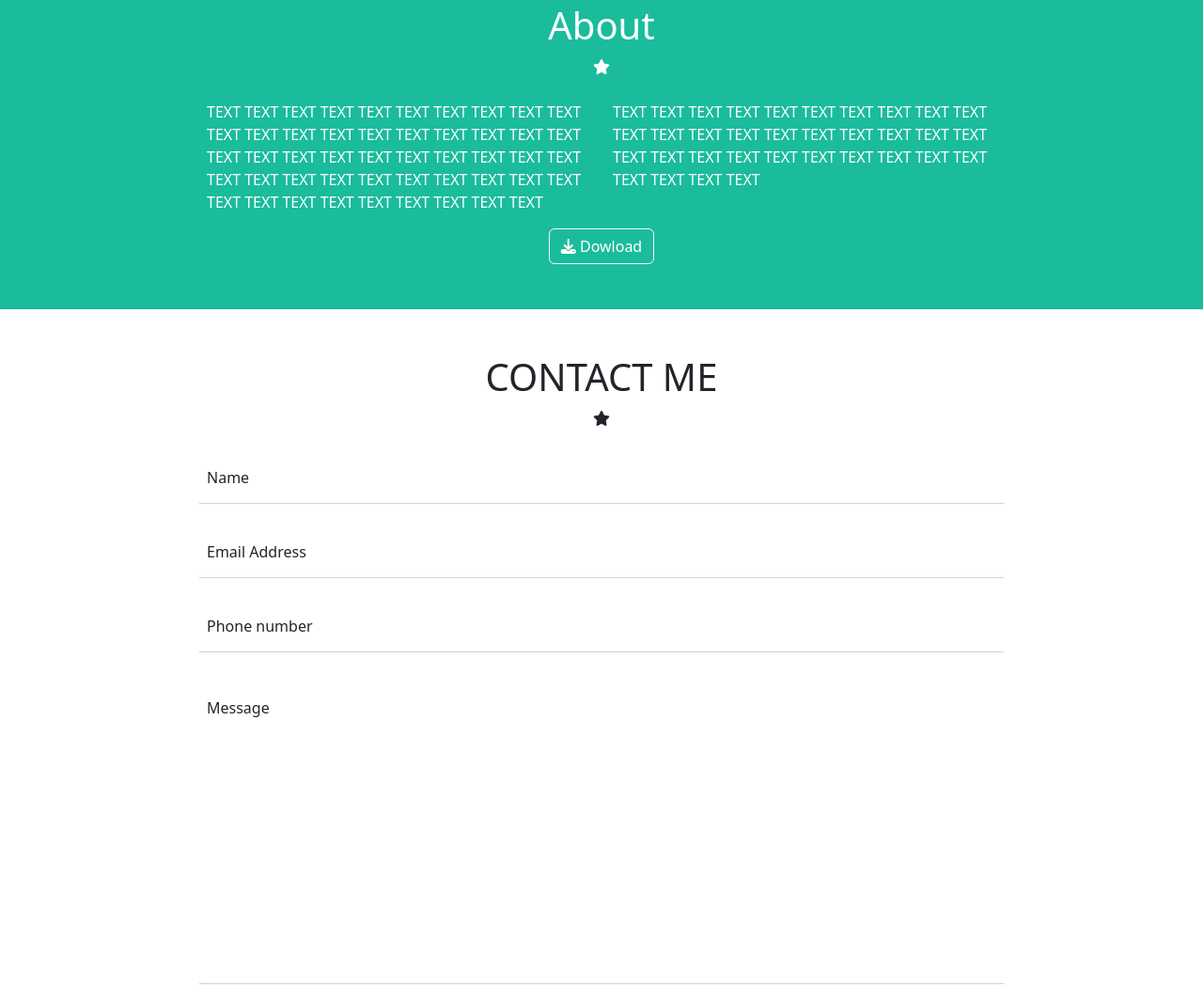
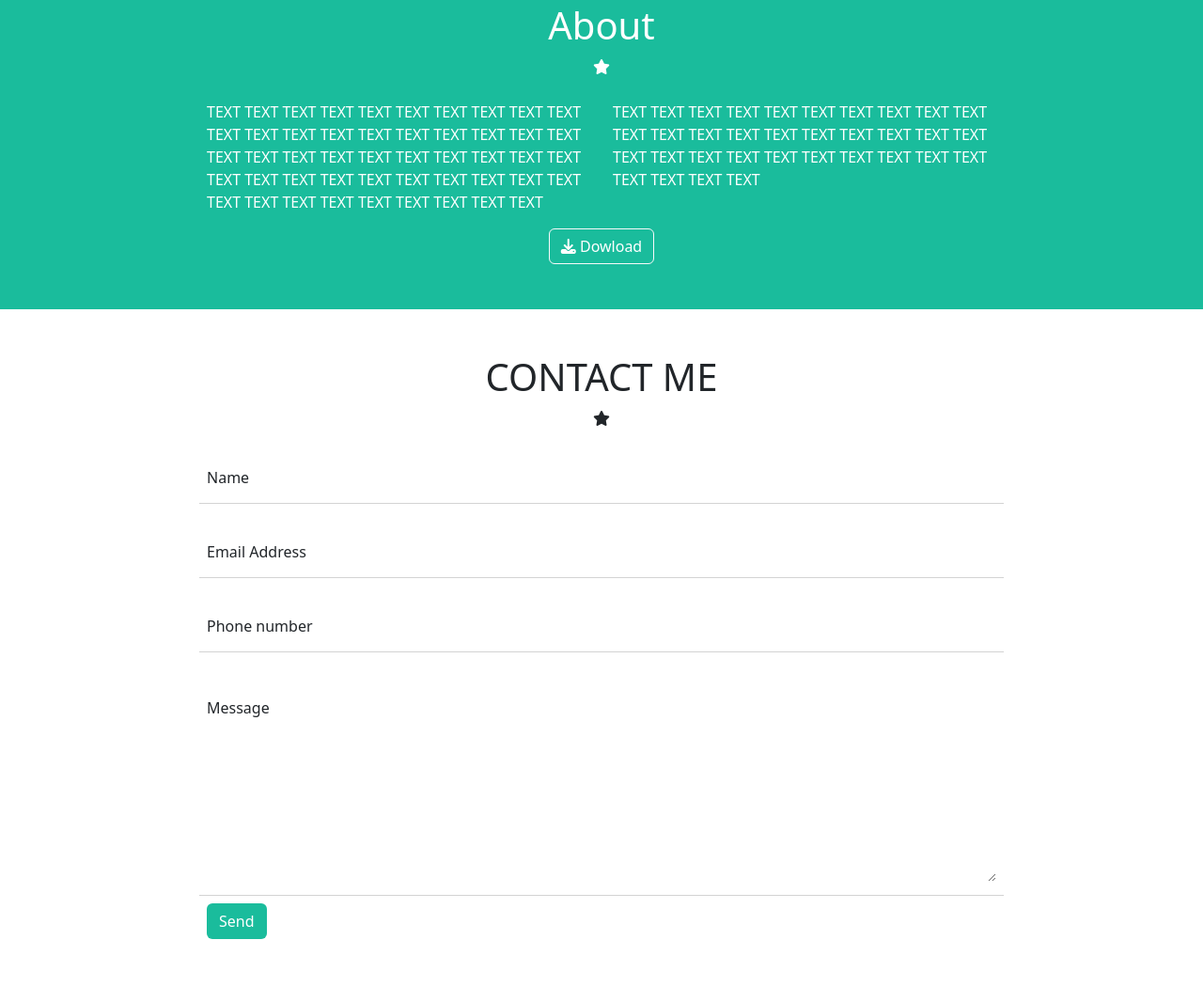
Before and after one commit to alessandro-cordoglio/html-css-bootstrap-freelancer, a plain HTML site: page index.html in a window 1280 px wide. Shown: the part 1240-2290 px from the top of the page at 94% size. Drawn offline with nearby package versions, Linux system fonts and the light colour scheme.

Commit message:
ritoccata size della text-area

```diff
--- a/css/style.css
+++ b/css/style.css
@@ -41,7 +41,7 @@
 }
 .ms-container-padding{
     padding: 0 150px !important;
-    overflow: auto;
+    overflow: hidden;
 }
 .ms-name-form{
     border-bottom: 1px solid lightgray;
--- a/index.html
+++ b/index.html
@@ -150,7 +150,7 @@
                               <label for="inputPassword6" class="col-form-label">Message</label>
                             </div>
                             <div class="col">
-                                <textarea name="" id="" cols="137" rows="10" class="ms-form">
+                                <textarea name="" id="" style="width: 100%; max-width: 100%; height: 150px;" class="ms-form">
                                 </textarea>
                             </div>
                         </div>
```
